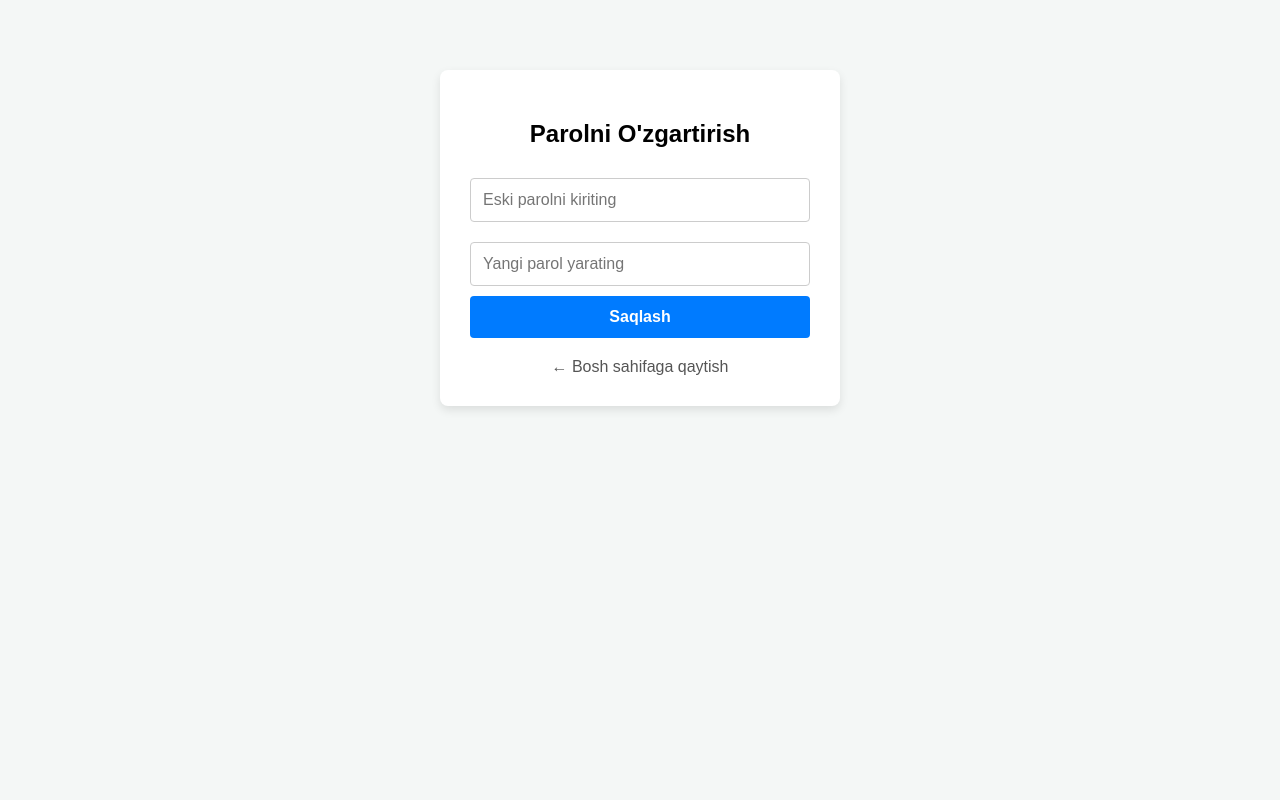
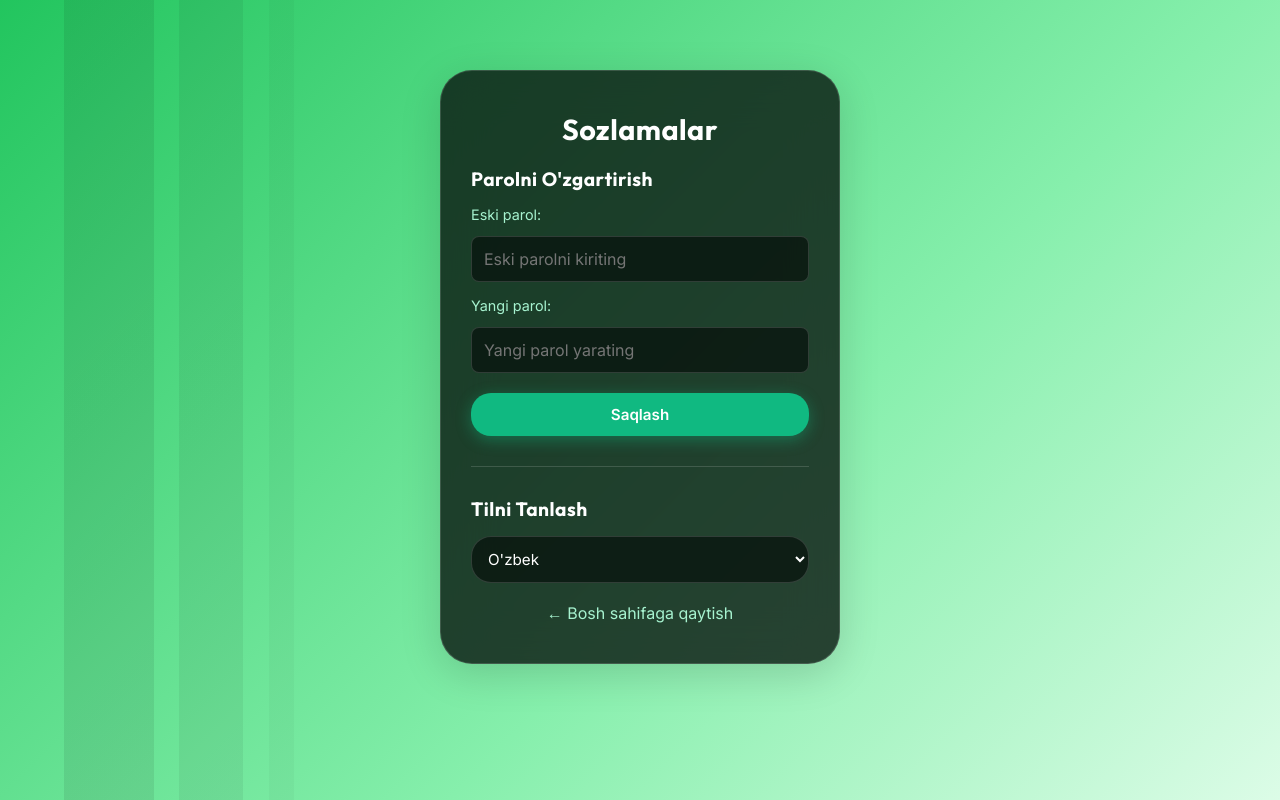
Before and after one commit to adilbek161104-png/CattleActiv-ML, a Flask app: page /settings in a window 1280 px wide. Run offline with Flask 3, Linux system fonts and the light colour scheme; a user stored in the database is signed in.

Commit message:
Fixed navbar buttons, added username to login, moved language selector to settings

```diff
--- a/app.py
+++ b/app.py
@@ -4,7 +4,7 @@ import numpy as np
 import random
 import sklearn
 import sklearn.ensemble
-from database import init_db, save_prediction, get_all_records, get_latest_status_by_cow, get_all_cows, add_cow_profile, update_cow_profile, delete_cow_profile, check_password, update_password
+from database import init_db, save_prediction, get_all_records, get_latest_status_by_cow, get_all_cows, add_cow_profile, update_cow_profile, delete_cow_profile, check_credentials, check_password, update_password
 from rules import analyze_cattle_activity
 import os
 from werkzeug.utils import secure_filename
@@ -52,12 +52,13 @@ def require_login():
 @app.route('/login', methods=['GET', 'POST'])
 def login():
     if request.method == 'POST':
+        username = request.form.get('username')
         password = request.form.get('password')
-        if check_password(password):
+        if check_credentials(username, password):
             session['logged_in'] = True
             return redirect(url_for('index'))
         else:
-            return render_template('login.html', error="Parol noto'g'ri!")
+            return render_template('login.html', error="Login yoki parol noto'g'ri!")
     return render_template('login.html')
 
 @app.route('/logout')
--- a/templates/settings.html
+++ b/templates/settings.html
@@ -3,34 +3,58 @@
 <head>
     <meta charset="UTF-8">
     <meta name="viewport" content="width=device-width, initial-scale=1.0, maximum-scale=1.0, user-scalable=no">
-    <title>Sozlamalar</title>
+    <title>Sozlamalar | CattleActiv-ML</title>
+    <link href="https://fonts.googleapis.com/css2?family=Orbitron:wght@400;500;700&family=Inter:wght@400;500;600&display=swap" rel="stylesheet">
+    <link rel="stylesheet" href="{{ url_for('static', filename='css/style.css') }}">
     <style>
-        body { font-family: Arial, sans-serif; padding: 20px; background-color: #f4f7f6; margin: 0; }
-        .settings-box { background: white; padding: 30px; border-radius: 8px; box-shadow: 0 4px 10px rgba(0,0,0,0.1); width: 90%; max-width: 400px; margin: 50px auto; text-align: center; box-sizing: border-box; }
-        input { width: 100%; padding: 12px; margin: 10px 0; border: 1px solid #ccc; border-radius: 4px; box-sizing: border-box; font-size: 16px; }
-        button { width: 100%; padding: 12px; background: #007bff; color: white; border: none; border-radius: 4px; cursor: pointer; font-size: 16px; font-weight: bold; }
-        button:hover { background: #0056b3; }
-        .error { color: red; margin-bottom: 10px; font-weight: bold; }
-        .success { color: green; margin-bottom: 10px; font-weight: bold; }
-        .back-link { display: inline-block; margin-top: 20px; color: #555; text-decoration: none; font-size: 16px; }
-        .back-link:hover { text-decoration: underline; }
+        body { padding: 20px; margin: 0; }
+        .settings-box { background: rgba(9, 22, 16, 0.8); backdrop-filter: blur(24px); border: 1px solid var(--border); padding: 40px 30px; border-radius: var(--radius-lg); box-shadow: var(--shadow); width: 90%; max-width: 400px; margin: 50px auto; text-align: center; }
+        h2 { color: var(--primary-color); margin-bottom: 20px; font-size: 1.8rem; }
+        .error { color: #ef4444; margin-bottom: 15px; font-weight: bold; }
+        .success { color: #10b981; margin-bottom: 15px; font-weight: bold; }
+        .back-link { display: inline-block; margin-top: 20px; color: var(--text-muted); text-decoration: none; font-size: 16px; }
+        .back-link:hover { color: white; }
     </style>
 </head>
-<body>
+<body class="dark-theme">
     <div class="settings-box">
-        <h2>Parolni O'zgartirish</h2>
+        <h2>Sozlamalar</h2>
         {% if error %}
             <div class="error">{{ error }}</div>
         {% endif %}
         {% if success %}
             <div class="success">{{ success }}</div>
         {% endif %}
-        <form method="POST">
-            <input type="password" name="old_password" placeholder="Eski parolni kiriting" required>
-            <input type="password" name="new_password" placeholder="Yangi parol yarating" required>
-            <button type="submit">Saqlash</button>
+        <form method="POST" style="text-align: left;">
+            <h3 style="color: white; margin-bottom: 15px; font-size: 1.2rem;">Parolni O'zgartirish</h3>
+            <div style="margin-bottom: 15px;">
+                <label style="color: var(--text-muted);">Eski parol:</label>
+                <input type="password" name="old_password" placeholder="Eski parolni kiriting" required style="width: 100%; padding: 12px; border-radius: 8px; border: 1px solid var(--border); background: var(--input-bg); color: white; margin-top: 5px; font-size: 16px;">
+            </div>
+            <div style="margin-bottom: 20px;">
+                <label style="color: var(--text-muted);">Yangi parol:</label>
+                <input type="password" name="new_password" placeholder="Yangi parol yarating" required style="width: 100%; padding: 12px; border-radius: 8px; border: 1px solid var(--border); background: var(--input-bg); color: white; margin-top: 5px; font-size: 16px;">
+            </div>
+            <button type="submit" class="btn primary-btn" style="width: 100%;">Saqlash</button>
         </form>
+
+        <hr style="border: none; border-top: 1px solid var(--border); margin: 30px 0;">
+
+        <div style="text-align: left;">
+            <h3 style="color: white; margin-bottom: 15px; font-size: 1.2rem;">Tilni Tanlash</h3>
+            <select id="langSwitch" class="modern-select" style="width: 100%; padding: 12px;">
+                <option value="uz">O'zbek</option>
+                <option value="ru">Русский</option>
+                <option value="en">English</option>
+                <option value="qq">Qaraqalpaq</option>
+            </select>
+        </div>
+
         <a href="/" class="back-link">← Bosh sahifaga qaytish</a>
     </div>
+
+    <!-- Language script works here too -->
+    <script src="{{ url_for('static', filename='js/translations.js') }}"></script>
+    <script src="{{ url_for('static', filename='js/lang.js') }}"></script>
 </body>
 </html>
```
Also changed, not shown: database.py (+17 -1 lines), fix_html.py (added, +47 -0 lines), templates/about.html (+5 -7 lines), templates/ai_diagnosis.html (+7 -9 lines), templates/cows.html (+7 -9 lines), templates/dashboard.html (+7 -9 lines), templates/index.html (+7 -9 lines), templates/login.html (+21 -13 lines), templates/sensor_input.html (+5 -7 lines).
